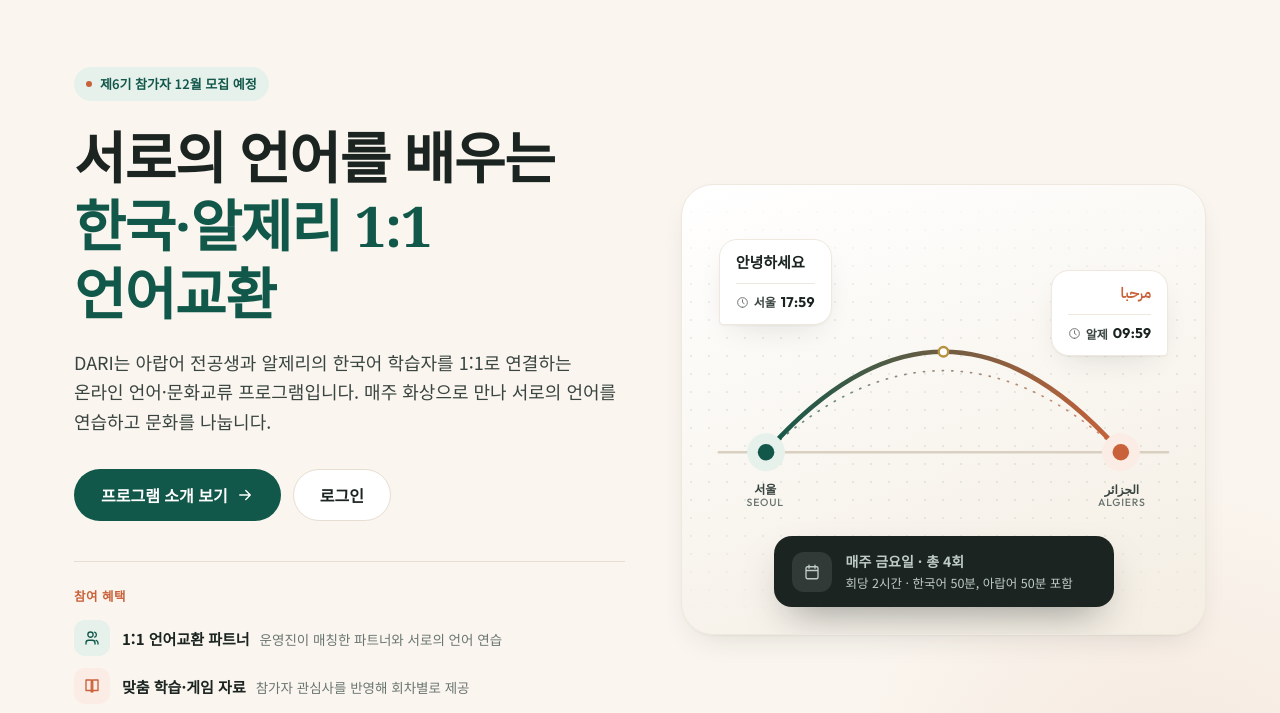
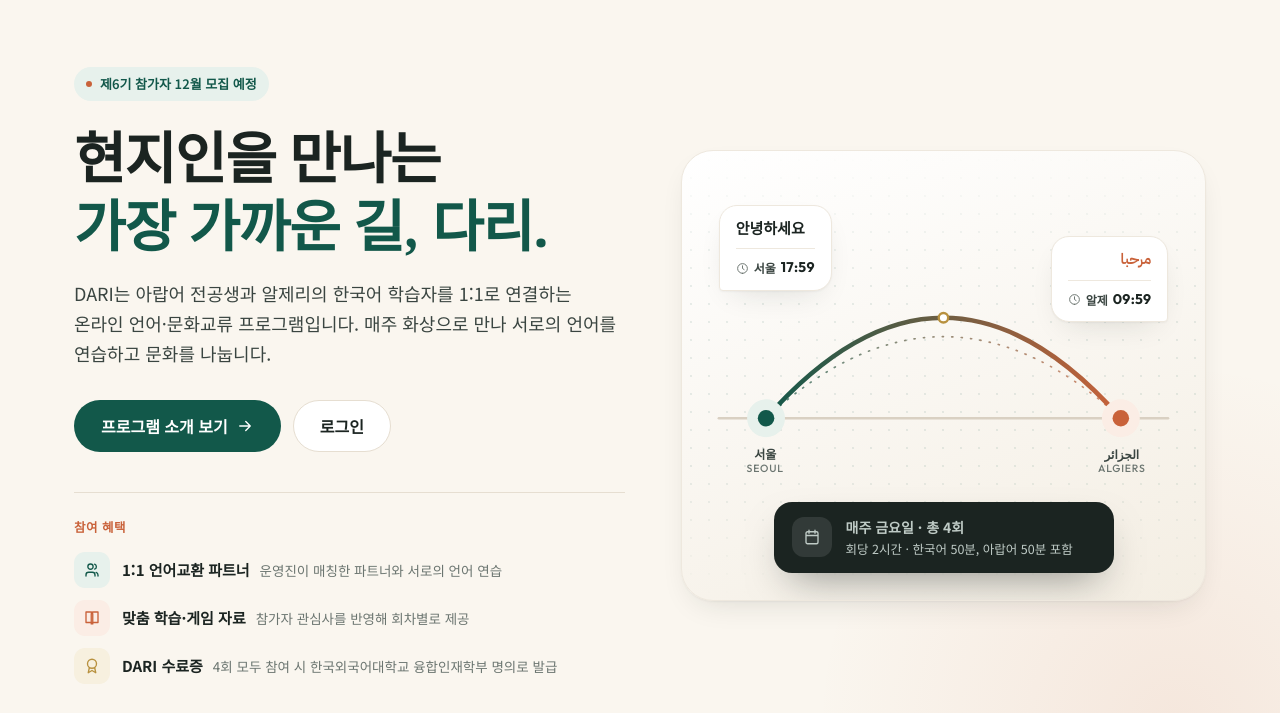
Before and after one commit to dariexchange/dariexchangeprogram, a plain HTML site: page index.html in a window 1280 px wide. Shown: the part 74-787 px from the top of the page. Drawn offline with nearby package versions, Linux system fonts and the light colour scheme.

Commit message:
홈 대표 문구 변경: '현지인을 만나는 가장 가까운 길, 다리.' / 'داري نافذتي على العالم'
Co-Authored-By: Claude Opus 5.5 <noreply@anthropic.com>
Claude-Session: https://claude.ai/code/session_01586s9AvJwJXJvbGCNMNtEz

```diff
--- a/index.html
+++ b/index.html
@@ -678,7 +678,7 @@ demo_cohort:['{n}기 예시 데이터','بيانات تجريبية · الدف
 
 /* ---------- 홈 (설명체) ---------- */
 hero_eyebrow:['제6기 참가자 12월 모집 예정','تسجيل الدفعة السادسة في ديسمبر'],
-hero_t1:['서로의 언어를 배우는','نتعلّم لغة بعضنا'],hero_t2:['한국·알제리 1:1 언어교환','تبادل لغوي فردي بين كوريا والجزائر'],
+hero_t1:['현지인을 만나는','داري'],hero_t2:['가장 가까운 길, 다리.','نافذتي على العالم'],
 hero_sub:['DARI는 아랍어 전공생과 알제리의 한국어 학습자를 1:1로 연결하는 온라인 언어·문화교류 프로그램입니다. 매주 화상으로 만나 서로의 언어를 연습하고 문화를 나눕니다.','داري برنامج تبادل لغوي وثقافي عبر الإنترنت، يجمع في ثنائيات طلاب تخصص اللغة العربية في كوريا بمتعلّمي اللغة الكورية في الجزائر. يلتقي الشريكان أسبوعيًا عبر الفيديو للتدرّب على لغتيهما وتبادل الثقافة.'],
 cta_login:['체험 계정으로 둘러보기','جرّب الحسابات التجريبية'],cta_about:['프로그램 소개 보기','تعرّف على البرنامج'],
 ben_t:['참여 혜택','مزايا المشاركة'],
```
